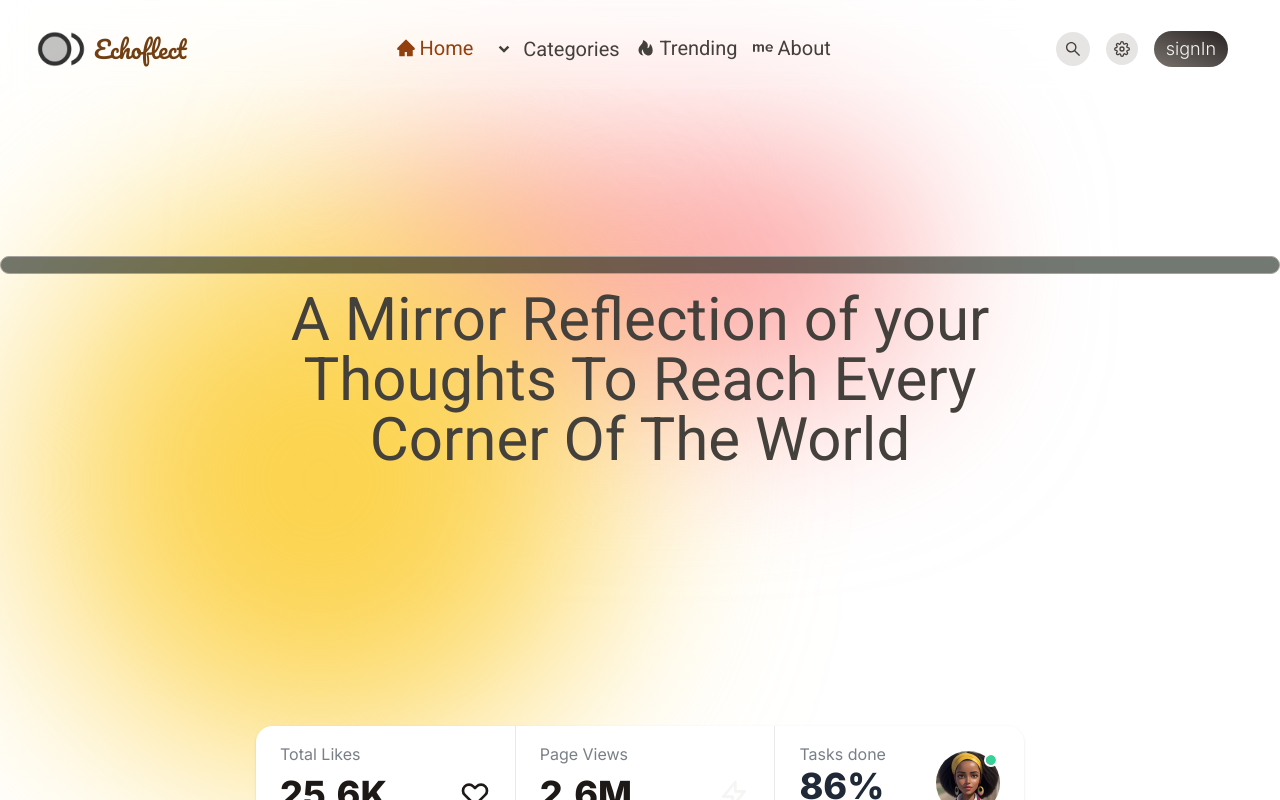
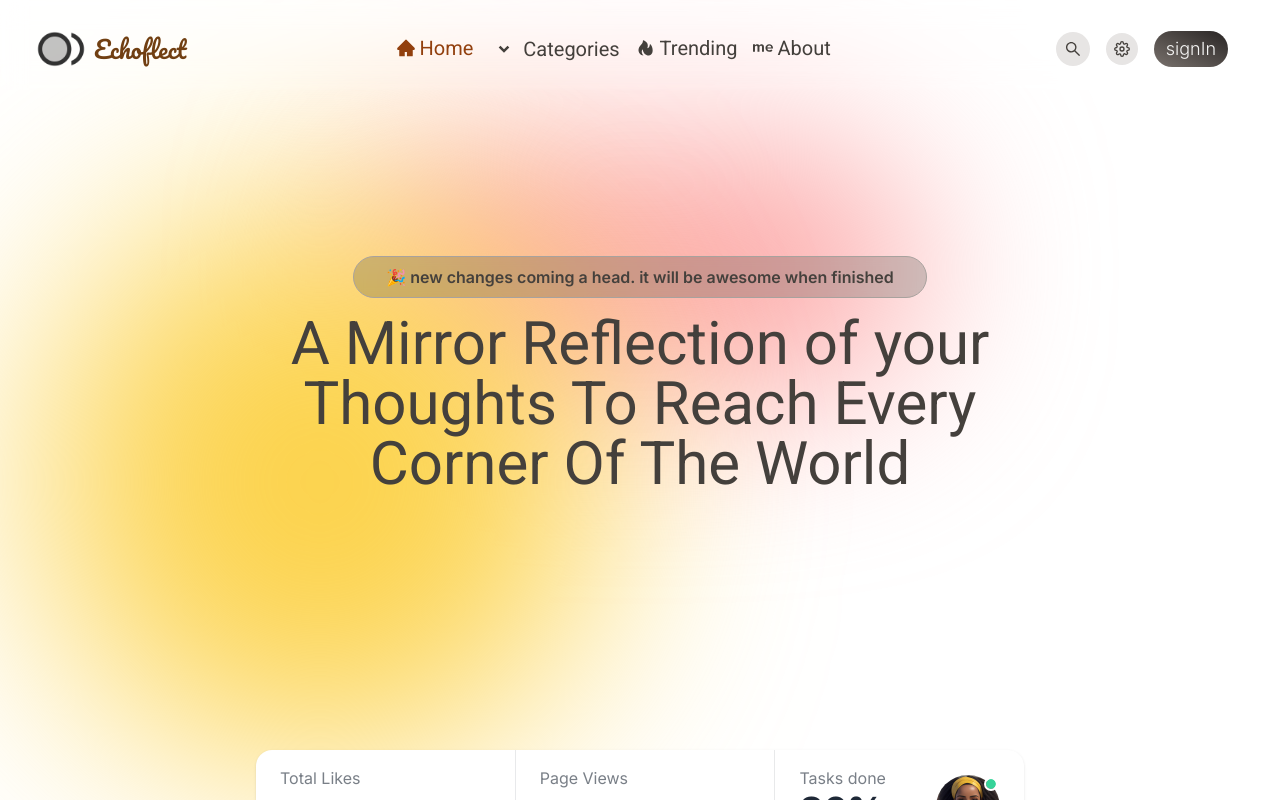
Before and after one commit to Amanuel-1/echoflect, a Next.js app: page / in a window 1280 px wide. Shown: the top 800 px of the page. Built offline with nearby package versions, Linux system fonts and the light colour scheme; no server answers.

Commit message:
modified the landing page ui

```diff
--- a/app/(site)/page.tsx
+++ b/app/(site)/page.tsx
@@ -52,8 +52,10 @@ export default  function Home() {
       <div className="z-10 absolute top-[10%] left-1/4 -translate-x-1/2 w-[35rem] h-[35rem] rounded-full bg-amber-300 dark:bg-[rgba(85,22,22,0.5)] blur-[110px]"></div>
       </div>
       <div className="landingPage z-10 flex flex-col gap-[6rem] justify-center items-center  text-stone-700">
-      <div className="z-10 w-full hero flex flex-wrap gap-4 justify-center py-[10rem] text-stone-700 dark:text-stone-300 text-center">
-        <div className=" announcement w-full py-2 px-8 rounded-full bg-[rgba(20,30,20,.6)] backdrop-blur-sm border border-stone-400"></div>
+      <div className="z-10 w-full hero flex  flex-col flex-wrap gap-4 justify-center py-[10rem] text-stone-700 dark:text-stone-300 text-center">
+        <div className=" announcement w-fit py-2 px-8 rounded-[50px] bg-[rgba(20,30,20,.2)] backdrop-blur-sm border border-stone-400 font-semibold hover:scale-95 transition-all duration-500 cursor-pointer">
+          🎉 new changes coming a head. it will be awesome when finished
+        </div>
         <h1 style={roboto.style} className='text-2xl md:text-6xl font-extrabold w-[80%] md:w-[60%]'>
           A Mirror Reflection of your Thoughts To Reach Every Corner Of The World
         </h1>
```
